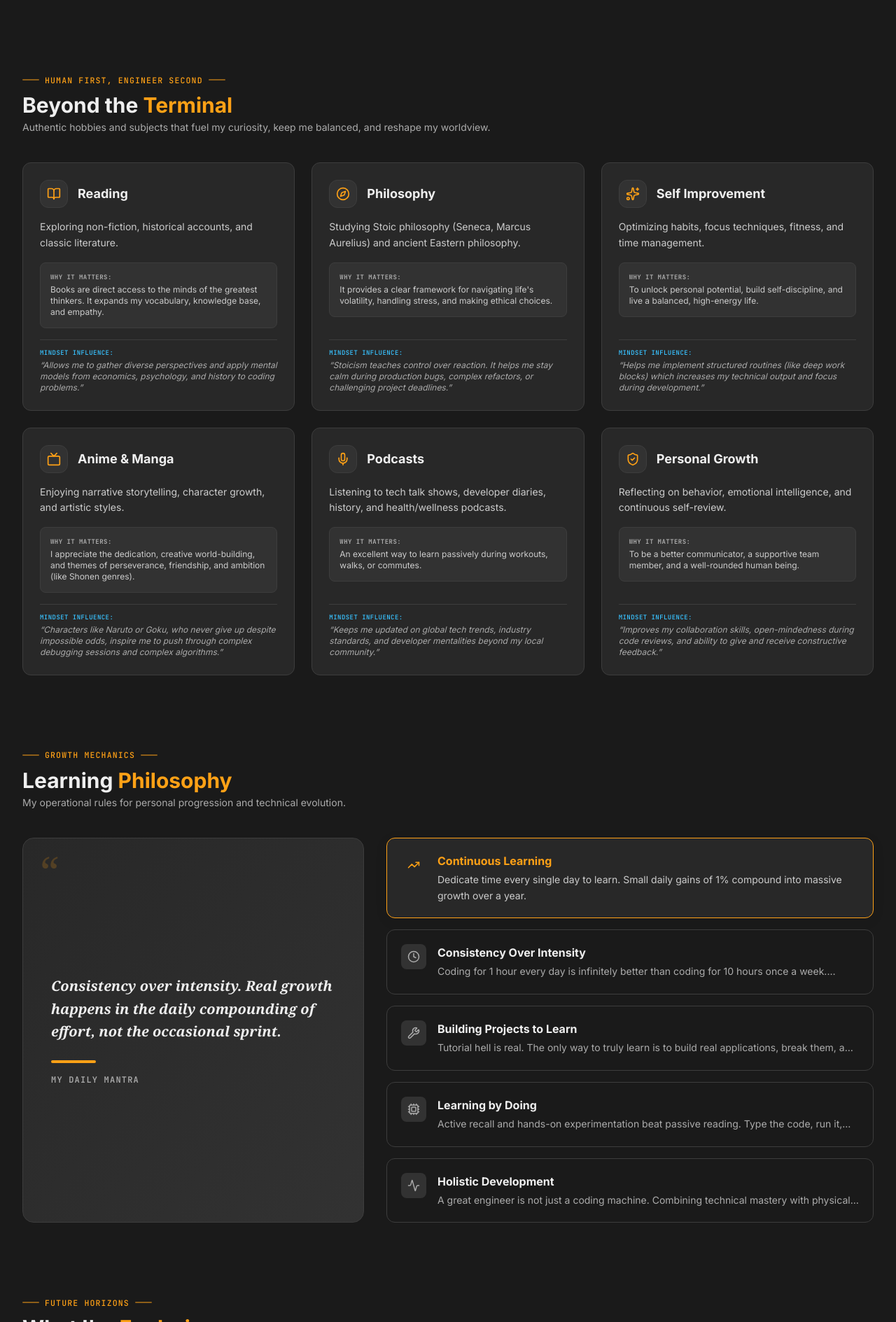
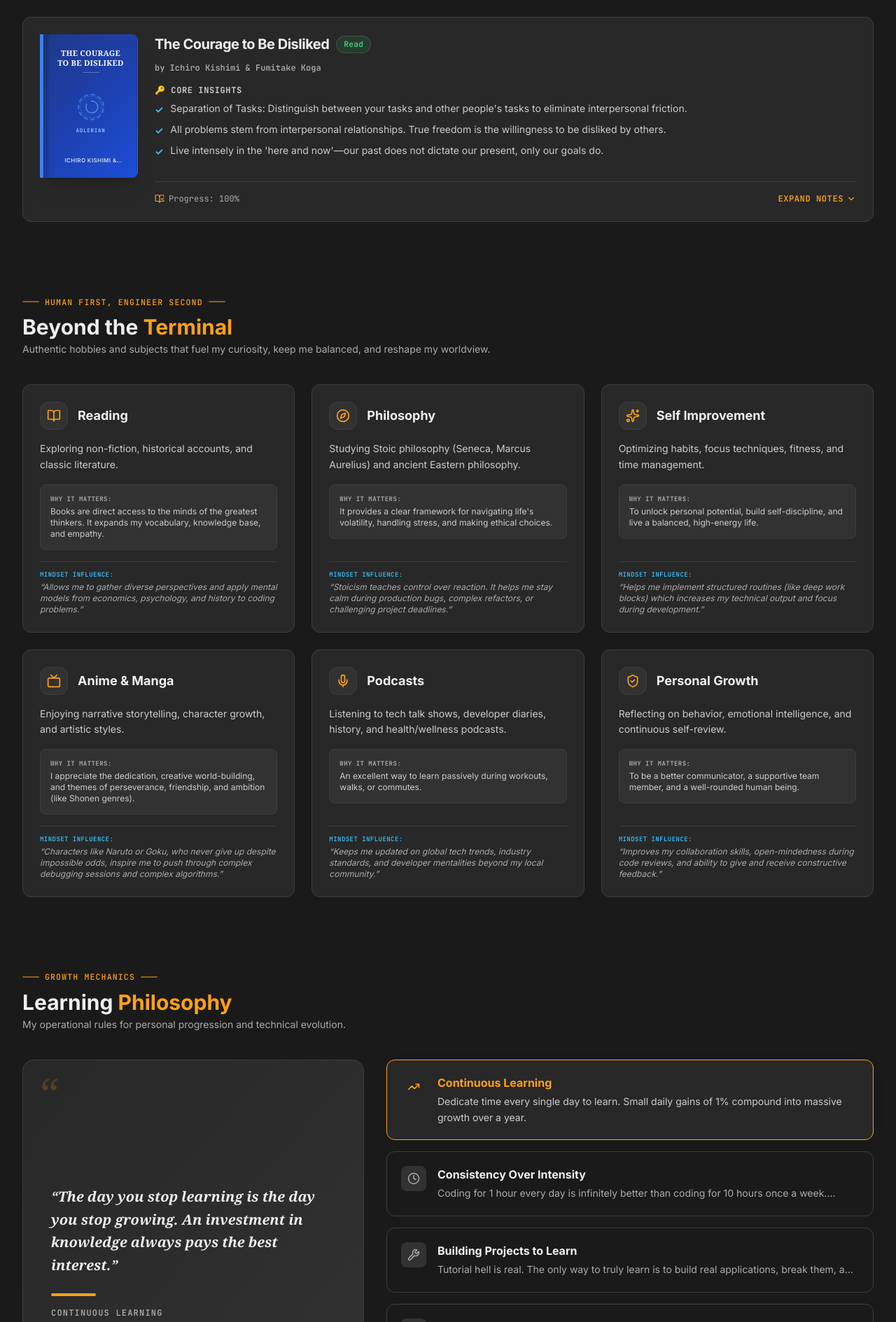
Before and after one commit to VIKASGULIA17/Myportfolio, a Next.js app: page /knowledge-garden in a window 1280 px wide. Shown: the part 2891-4780 px from the top of the page at 70% size. Built offline with nearby package versions, Linux system fonts and the light colour scheme.

Commit message:
added new book and fixed a tag

```diff
--- a/src/components/KnowledgeGarden.jsx
+++ b/src/components/KnowledgeGarden.jsx
@@ -99,6 +99,24 @@ function BookCover({ title, author, theme }) {
           <span className="text-amber-400 text-xs font-bold font-serif">ॐ</span>
         </div>
         <span className="text-[7px] uppercase tracking-wider text-amber-300/80 mt-1.5 font-serif">Nishkama Karma</span>
+      </div>
+    )
+  } else if (theme === 'courage') {
+    coverStyle = {
+      background: 'linear-gradient(135deg, #1e3a8a 0%, #1e40af 50%, #1d4ed8 100%)',
+      color: '#f8fafc',
+      borderColor: '#3b82f6',
+    }
+    decoration = (
+      <div className="my-3 flex flex-col items-center">
+        <div className="w-[38px] h-[38px] rounded-full border-2 border-dashed border-blue-400/50 flex items-center justify-center relative bg-blue-500/10">
+          <div className="absolute inset-[1px] rounded-full border border-dashed border-blue-300/30 animate-spin" style={{ animationDuration: '35s' }} />
+          {/* Zen Ensō circle representing freedom and self-acceptance */}
+          <svg viewBox="0 0 100 100" className="w-6 h-6 text-blue-300 opacity-90 animate-pulse" fill="none" stroke="currentColor" strokeWidth="6" strokeLinecap="round">
+            <path d="M 50 15 A 35 35 0 1 1 25 32" />
+          </svg>
+        </div>
+        <span className="text-[7.5px] uppercase tracking-widest text-blue-300 mt-2 font-bold mono">Adlerian</span>
       </div>
     )
   } else {
@@ -491,11 +509,25 @@ export default function KnowledgeGarden() {
             <div className="lg:col-span-5 flex flex-col justify-center p-8 sm:p-10 rounded-2xl border bg-gradient-to-br from-[var(--surface)] to-[var(--elevated)] relative overflow-hidden"
               style={{ borderColor: 'var(--border)' }}>
               <div className="absolute top-4 left-6 text-6xl font-serif text-[var(--accent)] opacity-20 pointer-events-none">&ldquo;</div>
-              <p className="text-lg sm:text-xl font-bold leading-relaxed relative z-10 font-serif italic text-center lg:text-left" style={{ color: 'var(--text)' }}>
-                {knowledgeGardenData.learningPhilosophy.quote}
-              </p>
-              <div className="w-16 h-1 bg-[var(--accent)] rounded-full mt-6 mx-auto lg:mx-0" />
-              <p className="mt-4 text-xs font-semibold uppercase tracking-widest text-[var(--text-3)] mono text-center lg:text-left">My Daily Mantra</p>
+
+              <AnimatePresence mode="wait">
+                <motion.div
+                  key={activePhilosophy}
+                  initial={{ opacity: 0, x: -15 }}
+                  animate={{ opacity: 1, x: 0 }}
+                  exit={{ opacity: 0, x: 15 }}
+                  transition={{ duration: 0.25, ease: "easeInOut" }}
+                  className="relative z-10"
+                >
+                  <p className="text-lg sm:text-xl font-bold leading-relaxed font-serif italic text-center lg:text-left" style={{ color: 'var(--text)' }}>
+                    &ldquo;{knowledgeGardenData.learningPhilosophy.principles[activePhilosophy]?.quote || knowledgeGardenData.learningPhilosophy.quote}&rdquo;
+                  </p>
+                  <div className="w-16 h-1 bg-[var(--accent)] rounded-full mt-6 mx-auto lg:mx-0" />
+                  <p className="mt-4 text-xs font-semibold uppercase tracking-widest text-[var(--text-3)] mono text-center lg:text-left">
+                    {knowledgeGardenData.learningPhilosophy.principles[activePhilosophy]?.title || "My Daily Mantra"}
+                  </p>
+                </motion.div>
+              </AnimatePresence>
             </div>
 
             {/* Principles list */}
--- a/src/components/leetcode.jsx
+++ b/src/components/leetcode.jsx
@@ -337,7 +337,14 @@ const LeetCode = () => {
     const solved = data?.solved ?? {};
     const badgesData = data?.badges ?? {};
     const contestData = data?.contest ?? {};
-    const submissions = data?.submissions?.submission ?? [];
+    const rawSubmissions = data?.submissions?.submission ?? [];
+    const seen = new Set();
+    const submissions = rawSubmissions.filter(s => {
+        const slug = s.titleSlug || s.title;
+        if (!slug || seen.has(slug)) return false;
+        seen.add(slug);
+        return true;
+    }).slice(0, 15);
     const calendarData = data?.calendar ?? {};
 
     const kpis = [
@@ -758,14 +765,14 @@ const LeetCode = () => {
                     </Card>
                 )}
 
-                {/* ── Last 10 Submissions ── */}
+                {/* ── Recent Submissions ── */}
                 <Card
                     T={T}
                     initial={{ opacity: 0, y: 20 }}
                     animate={{ opacity: 1, y: 0 }}
                     transition={{ delay: 0.35 }}
                 >
-                    <SectionTitle T={T} icon={Clock}>Last 10 Submissions</SectionTitle>
+                    <SectionTitle T={T} icon={Clock}>Recent Submissions</SectionTitle>
 
                     {submissions.length === 0 ? (
                         <p style={{ color: T.muted, fontSize: '0.85rem' }}>No submission data available.</p>
--- a/src/components/leetcodeApi.jsx
+++ b/src/components/leetcodeApi.jsx
@@ -57,7 +57,7 @@ class LeetCodeAPI {
    * Call this before re-fetching on manual refresh.
    */
   clearCache(username) {
-    const paths = ['', '/solved', '/badges', '/contest', '/submission?limit=10', '/calendar'];
+    const paths = ['', '/solved', '/badges', '/contest', '/submission?limit=50', '/calendar'];
     paths.forEach(p => {
       try { localStorage.removeItem(cacheKey(`/${username}${p}`)); } catch { }
     });
@@ -69,7 +69,7 @@ class LeetCodeAPI {
       solved: `/${username}/solved`,
       badges: `/${username}/badges`,
       contest: `/${username}/contest`,
-      submissions: `/${username}/submission?limit=10`,
+      submissions: `/${username}/submission?limit=50`,
       calendar: `/${username}/calendar`,
     };
 
--- a/src/data/knowledgeData.js
+++ b/src/data/knowledgeData.js
@@ -342,6 +342,48 @@ export const knowledgeGardenData = {
           summary: "The grand synthesis of the Gita. Krishna details liberation through renouncing ego and surrendering all actions to the Divine."
         }
       ]
+    },
+    {
+      id: "the-courage-to-be-disliked",
+      title: "The Courage to Be Disliked",
+      author: "Ichiro Kishimi & Fumitake Koga",
+      status: "Read",
+      progress: 100,
+      theme: "courage",
+      keyLessons: [
+        "Separation of Tasks: Distinguish between your tasks and other people's tasks to eliminate interpersonal friction.",
+        "All problems stem from interpersonal relationships. True freedom is the willingness to be disliked by others.",
+        "Live intensely in the 'here and now'—our past does not dictate our present, only our goals do."
+      ],
+      takeaways: "This book completely reframed how I handle feedback and external expectations. As an engineer, trying to please everyone leads to burnout and compromised designs. Real freedom means separating my tasks from those of others, allowing me to focus on creating quality software with pure intent.",
+      notes: "Written as a dialogue between a youth and a philosopher, this book explains Adlerian psychology. It refutes trauma and the causal link between past and present, introducing teleology: we act to achieve current goals. Self-acceptance, confidence in others, and contribution to others are the keys to happiness.",
+      chapters: [
+        {
+          chapter: "Night 1",
+          title: "The First Night: Deny Trauma",
+          summary: "Adlerian psychology rejects etiology (cause-and-effect trauma) in favor of teleology (acting for present goals). We determine our own lives according to the meaning we give to past experiences."
+        },
+        {
+          chapter: "Night 2",
+          title: "The Second Night: All Problems Are Interpersonal",
+          summary: "All problems are interpersonal relationship problems. Comparing ourselves to others creates artificial competition. True growth comes from walking forward on our own path, seeing others as comrades."
+        },
+        {
+          chapter: "Night 3",
+          title: "The Third Night: Discard Other People's Tasks",
+          summary: "Do not live to satisfy other people's expectations. Through the separation of tasks, identify who is affected by a choice, focus exclusively on your own tasks, and let go of the need for validation."
+        },
+        {
+          chapter: "Night 4",
+          title: "The Fourth Night: Where the Center of the World Is",
+          summary: "Build horizontal relationships instead of vertical ones. Praise and rebuke are tools of manipulation that reinforce vertical hierarchies. Build community feeling by offering encouragement and gratitude."
+        },
+        {
+          chapter: "Night 5",
+          title: "The Fifth Night: To Live in Earnest in the Here and Now",
+          summary: "Happiness is defined as a feeling of contribution. Accept what you cannot change, trust others unconditionally, and focus on the present moment instead of looking at the past or the future."
+        }
+      ]
     }
   ],
 
@@ -402,30 +444,35 @@ export const knowledgeGardenData = {
       {
         title: "Continuous Learning",
         description: "Dedicate time every single day to learn. Small daily gains of 1% compound into massive growth over a year.",
+        quote: "The day you stop learning is the day you stop growing. An investment in knowledge always pays the best interest.",
         icon: "TrendingUp",
         color: "var(--accent)"
       },
       {
         title: "Consistency Over Intensity",
         description: "Coding for 1 hour every day is infinitely better than coding for 10 hours once a week. Habits build neural pathways.",
+        quote: "Consistency over intensity. Real growth happens in the daily compounding of effort, not the occasional sprint.",
         icon: "Clock",
         color: "var(--teal)"
       },
       {
         title: "Building Projects to Learn",
         description: "Tutorial hell is real. The only way to truly learn is to build real applications, break them, and figure out how to fix them.",
+        quote: "Tutorial hell is real. The only way to truly learn a new tool is to build real applications, break them, and figure out how to fix them.",
         icon: "Wrench",
         color: "var(--green)"
       },
       {
         title: "Learning by Doing",
         description: "Active recall and hands-on experimentation beat passive reading. Type the code, run it, and experiment with changes.",
+        quote: "Tell me and I forget. Teach me and I remember. Involve me and I learn. Type the code, run it, and experiment with changes.",
         icon: "Cpu",
         color: "var(--yellow)"
       },
       {
         title: "Holistic Development",
         description: "A great engineer is not just a coding machine. Combining technical mastery with physical fitness, philosophy, and communication makes you a complete professional.",
+        quote: "A great engineer is not just a coding machine. Combining technical mastery with fitness, philosophy, and empathy makes a complete professional.",
         icon: "Activity",
         color: "var(--accent)"
       }
```
